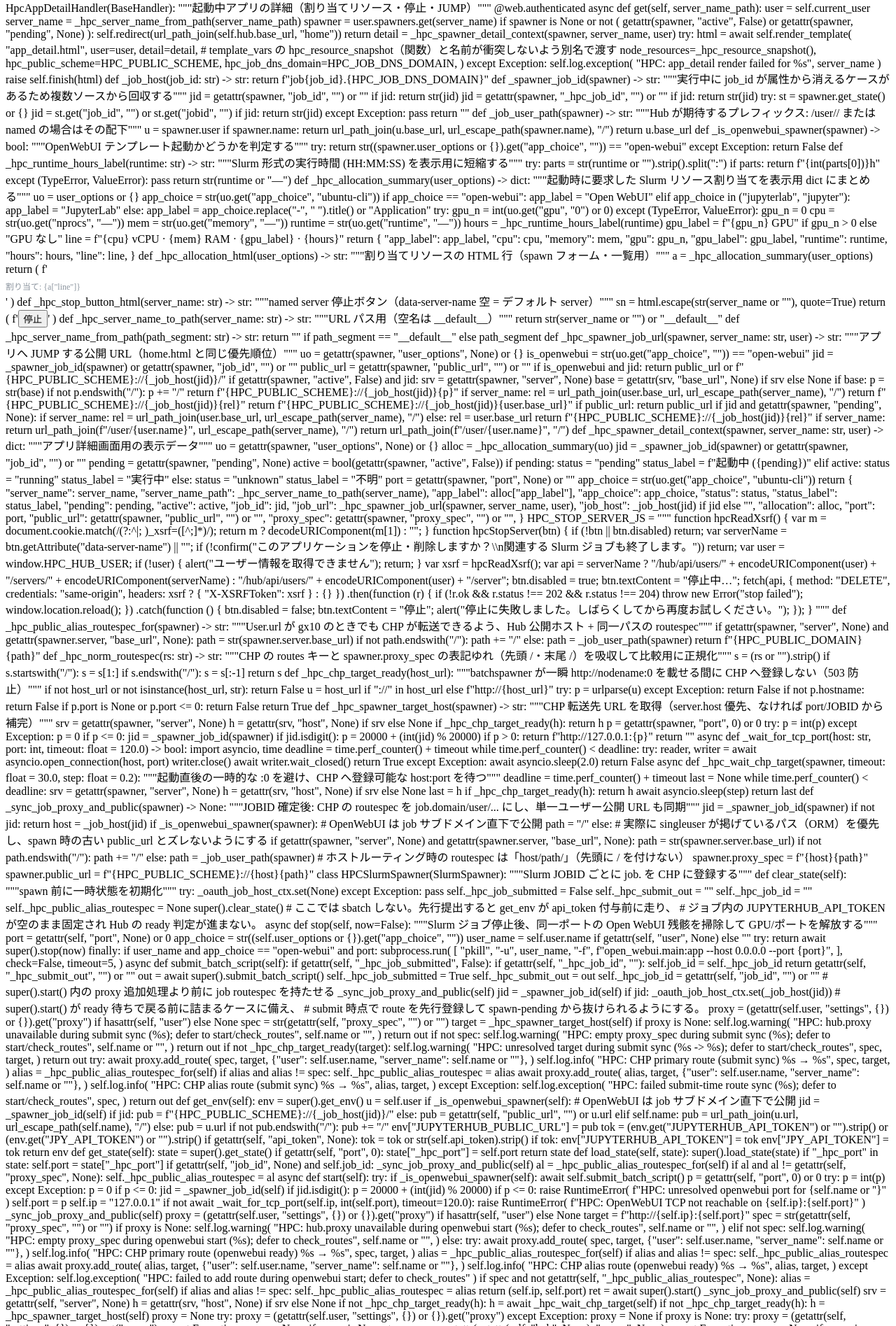
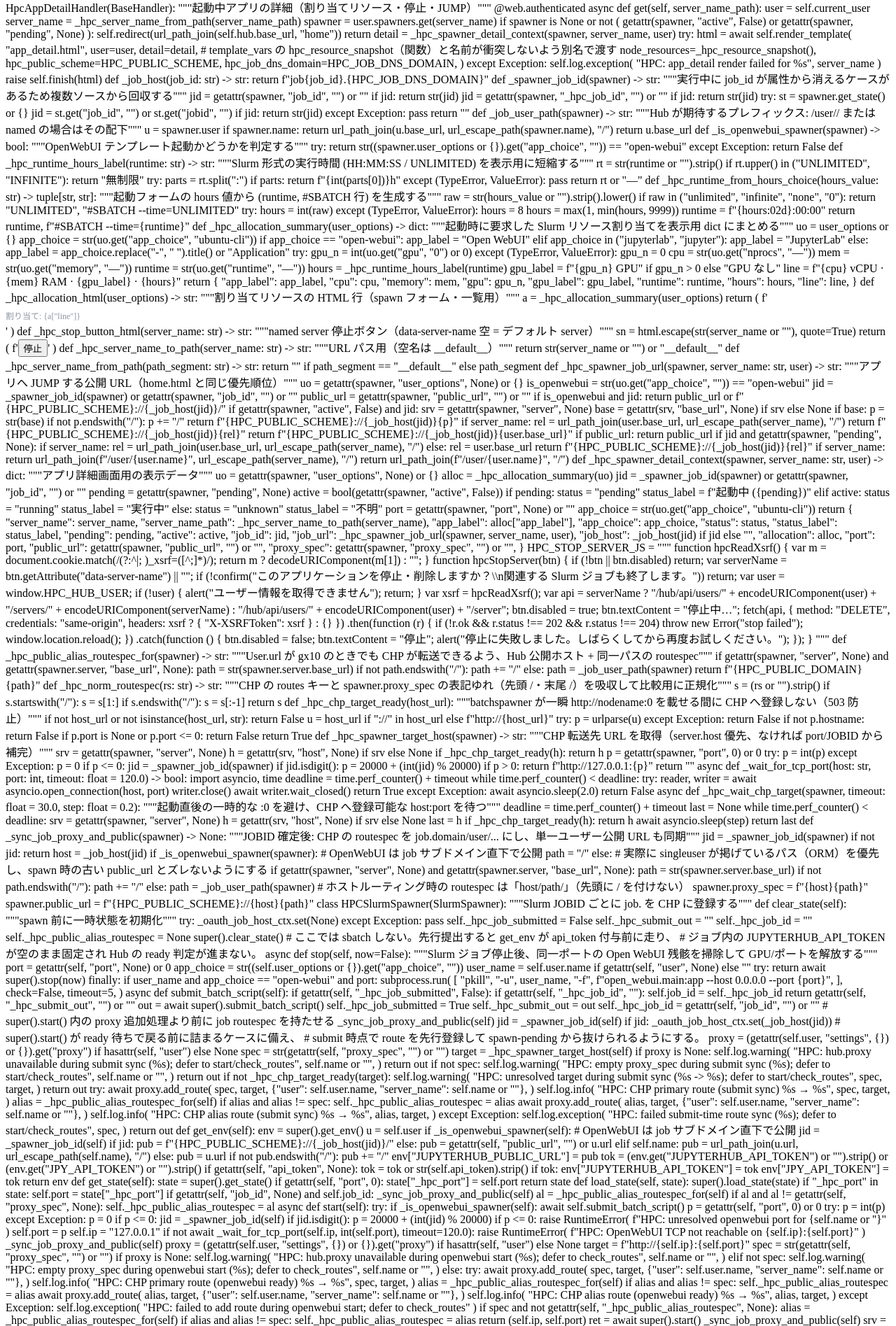
Before and after one commit to koichi2426/HPC-portal, a Python web app: template roles/jupyterhub/templates/jupyterhub_config.py.j2 in a window 1280 px wide. Shown: the part 574-2469 px from the top of the page at 70% size. Run offline with Jinja, Linux system fonts and the light colour scheme; the template is opened without the code that fills it, so the values that code supplies are empty.

Commit message:
[feat]無制限起動できるようにした

```diff
--- a/roles/jupyterhub/templates/jupyterhub_config.py.j2
+++ b/roles/jupyterhub/templates/jupyterhub_config.py.j2
@@ -204,14 +204,31 @@ def _is_openwebui_spawner(spawner) -> bool:
 
 
 def _hpc_runtime_hours_label(runtime: str) -> str:
-    """Slurm 形式の実行時間 (HH:MM:SS) を表示用に短縮する"""
+    """Slurm 形式の実行時間 (HH:MM:SS / UNLIMITED) を表示用に短縮する"""
+    rt = str(runtime or "").strip()
+    if rt.upper() in ("UNLIMITED", "INFINITE"):
+        return "無制限"
     try:
-        parts = str(runtime or "").strip().split(":")
+        parts = rt.split(":")
         if parts:
             return f"{int(parts[0])}h"
     except (TypeError, ValueError):
         pass
-    return str(runtime or "—")
+    return rt or "—"
+
+
+def _hpc_runtime_from_hours_choice(hours_value: str) -> tuple[str, str]:
+    """起動フォームの hours 値から (runtime, #SBATCH 行) を生成する"""
+    raw = str(hours_value or "").strip().lower()
+    if raw in ("unlimited", "infinite", "none", "0"):
+        return "UNLIMITED", "#SBATCH --time=UNLIMITED"
+    try:
+        hours = int(raw)
+    except (TypeError, ValueError):
+        hours = 8
+    hours = max(1, min(hours, 9999))
+    runtime = f"{hours:02d}:00:00"
+    return runtime, f"#SBATCH --time={runtime}"
 
 
 def _hpc_allocation_summary(user_options) -> dict:
@@ -1549,9 +1566,20 @@ def make_options_form(spawner):
                 </div>
                 <div style="display:grid; grid-template-columns: 1fr 1fr; gap: 15px;">
                     <div><label class="label">GPUs</label><input type="number" class="form-control input-dark" name="gpu" value="0" min="0" max="{gpu_max}"></div>
-                    <div><label class="label">Hours</label><input type="number" class="form-control input-dark" name="hours" value="8" min="1"></div>
+                    <div><label class="label">最大実行時間</label>
+                        <select class="form-control input-dark" name="hours">
+                            <option value="1">1 時間</option>
+                            <option value="2">2 時間</option>
+                            <option value="4">4 時間</option>
+                            <option value="8" selected>8 時間</option>
+                            <option value="12">12 時間</option>
+                            <option value="24">24 時間</option>
+                            <option value="48">48 時間</option>
+                            <option value="72">72 時間</option>
+                            <option value="unlimited">無制限</option>
+                        </select></div>
                 </div>
-                <div style="font-size:0.74rem;color:#777;margin-top:-5px;">Open WebUIで大型LLMを使う場合は GPUs を 1 以上にしてください。</div>
+                <div style="font-size:0.74rem;color:#777;margin-top:-5px;">Open WebUIで大型LLMを使う場合は GPUs を 1 以上にしてください。無制限は Slurm パーティション上限（INFINITE）まで実行できます。</div>
             </div>
         </div>
     </div>
@@ -1597,6 +1625,7 @@ def make_options_form(spawner):
 # 3. データの受け取り
 def options_from_form(formdata):
     h = formdata.get("hours", ["8"])[0]
+    runtime, runtime_line = _hpc_runtime_from_hours_choice(h)
     gpu_max = {{ slurm_effective_gpu_count | default(slurm_gpu_count | default(0)) | int }}
     try:
         g = int(formdata.get("gpu", ["0"])[0] or 0)
@@ -1606,7 +1635,8 @@ def options_from_form(formdata):
     return {
         "nprocs": str(formdata.get("cpu", ["2"])[0]),
         "memory": f"{formdata.get('mem', ['4'])[0]}G",
-        "runtime": f"{int(h):02d}:00:00",
+        "runtime": runtime,
+        "runtime_line": runtime_line,
         "gres_line": f"#SBATCH --gres=gpu:{g}" if g > 0 else "",
         "gpu": str(g),
         "app_choice": str(formdata.get("app_choice", ["ubuntu-cli"])[0]),
@@ -1691,7 +1721,7 @@ c.HPCSlurmSpawner.batch_script = f"""#!/bin/bash
 #SBATCH --partition={bs}partition{be}
 #SBATCH --cpus-per-task={bs}nprocs{be}
 #SBATCH --mem={bs}memory{be}
-#SBATCH --time={bs}runtime{be}
+{bs}runtime_line{be}
 #SBATCH --chdir={bs}homedir{be}
 #SBATCH --output=/tmp/jupyterhub-%j.log
 {bs}gres_line{be}
```
Also changed, not shown: roles/jupyterhub/templates/home.html.j2 (+8 -2 lines).
